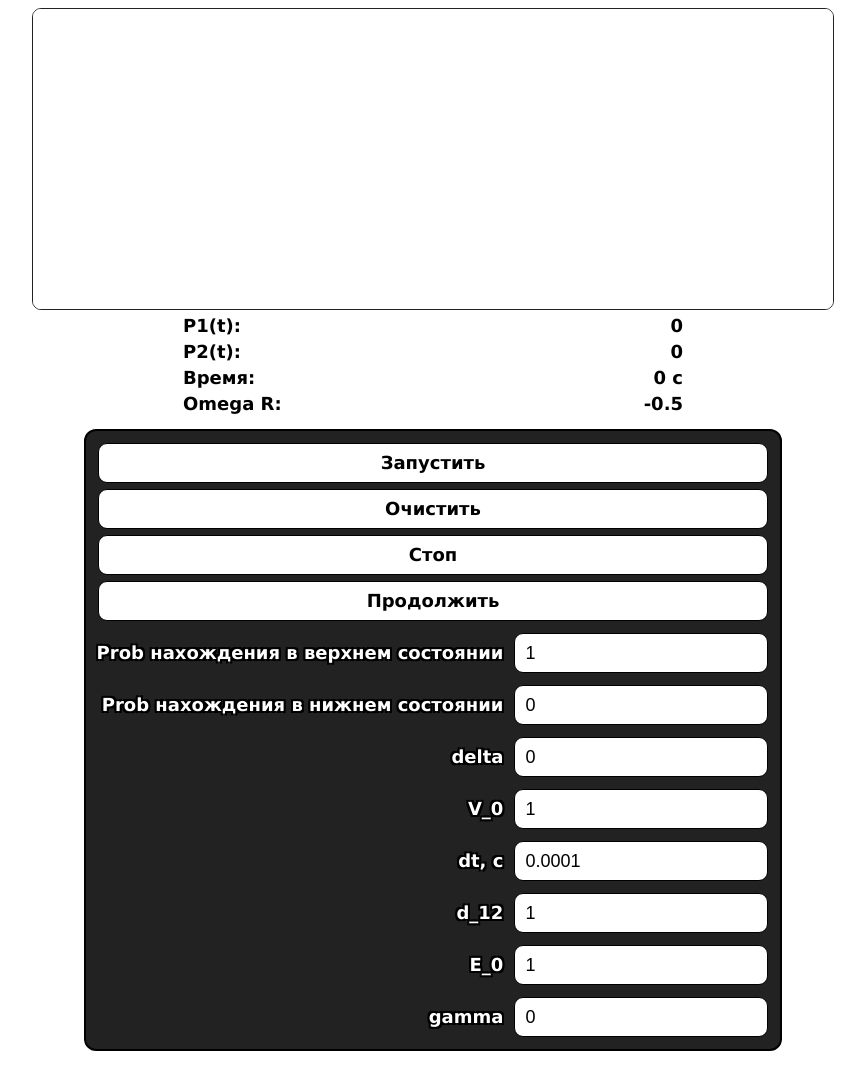
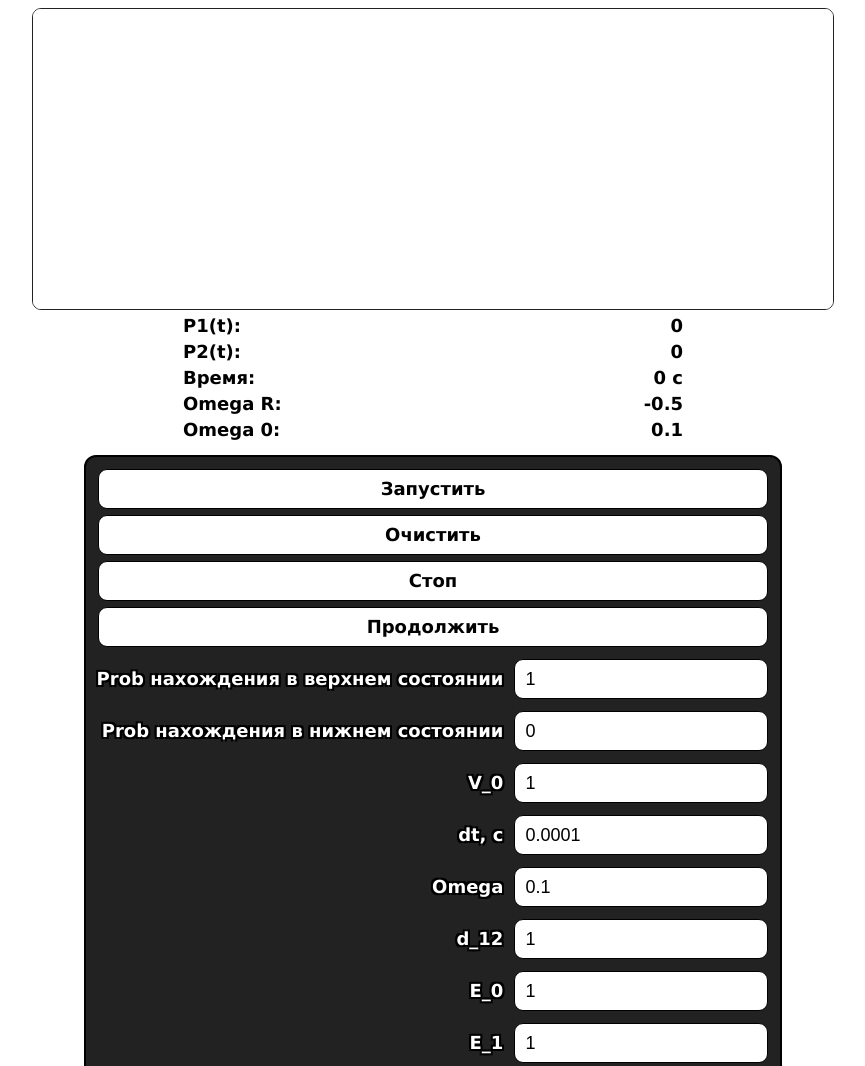
Before and after one commit to Danilaa56/modelling-depol-approximation, a plain HTML site: page index.html in a window 1280 px wide. Shown: the top 1066 px of the page, without its empty margins (207-1072 px from the left). Drawn offline with Linux system fonts and the light colour scheme.

Commit message:
feat: gamma works, probs go down to 0

```diff
--- a/index.html
+++ b/index.html
@@ -3,7 +3,7 @@
     <meta http-equiv="content-type" content="text/html; charset=UTF-8">
     <link rel="stylesheet" href="lib/style.css" type="text/css"/>
     <script src="lib/modelling-staff.js"></script>
-    <title>Солитоны</title>
+    <title>Дипольное приближение</title>
 </head>
 <body>
 <div style="text-align: center;">
@@ -27,8 +27,6 @@
     <script>
         // const hbar = 6.582_119_569 * 1E-16;
         const hbar = 1;
-        const E1 = 1;
-        const E2 = 1;
 
         let p_graph_1;
         let p_graph_2;
@@ -40,27 +38,33 @@
         let c_2;
 
         let Omega_R;
+        let Omega_0;
 
         let getP1 = () => P1;
         let getP2 = () => P2;
         let getT = () => t;
         let getOmega_R = () => Omega_R;
+        let getOmega_0 = () => Omega_0;
 
         createDataView("P1(t):", "p1", digits(getP1, 100), "");
         createDataView("P2(t):", "p2", digits(getP2, 100), "");
         createDataView("Время:", "t", digits(getT, 100), " с");
         createDataView("Omega R:", "Omega_R", digits(getOmega_R, 100), "");
+        createDataView("Omega 0:", "Omega_0", digits(getOmega_0, 100), "");
 
         let c0_1, c0_2, delta, dt, V_0;
-        let d_12, E_0, gamma;
+        let d_12, E_0, E_1, E_2, gamma, Omega;
         createControlView("Prob нахождения в верхнем состоянии", "c0_1", 1, (value) => c0_1 = Math.sqrt(value));
         createControlView("Prob нахождения в нижнем состоянии", "c0_2", 0, (value) => c0_2 = Math.sqrt(value));
-        createControlView("delta", "delta", 0, (value) => delta = value);
+        // createControlView("delta", "delta", 0, (value) => delta = value);
         createControlView("V_0", "V_0", 1, (value) => V_0 = value);
         createControlView("dt, с", "dt", 1E-4, (value) => dt = value);
+        createControlView("Omega", "Omega", 0.1, (value) => Omega = value);
         createControlView("d_12", "d_12", 1, (value) => d_12 = value);
         createControlView("E_0", "E_0", 1, (value) => E_0 = value);
-        createControlView("gamma", "gamma", 0, (value) => gamma = value); // gamma = 1 / tau
+        createControlView("E_1", "E_1", 1, (value) => E_1 = value);
+        createControlView("E_2", "E_2", 1.1, (value) => E_2 = value);
+        createControlView("gamma", "gamma", 0.05, (value) => gamma = value); // gamma = 1 / tau
 
         setOnInputUpdate(updateData);
 
@@ -115,11 +119,14 @@
             c_1 = [c0_1, 0];
             c_2 = [c0_2, 0];
 
-            Omega_R = -d_12 * E_0 / 2 / hbar;
+            Omega_0 = (E_2 - E_1) / hbar;
+            delta = Omega - Omega_0;
+            Omega_R = -d_12 * E_0 / (2 * hbar);
 
             t = 0;
 
             p_graph_1 = [];
+            p_graph_1.last = () => this[this.length - 1];
             p_graph_2 = [];
             clearGraphs();
 
@@ -191,11 +198,11 @@
             t += dt;
 
             let true_c_1 = c_mul(
-                c_exp([0, -E1 / hbar * t]),
+                c_exp([0, -E_1 / hbar * t]),
                 c_1);
 
             let true_c_2 = c_mul(
-                c_exp([0, -E2 / hbar * t]),
+                c_exp([0, -E_2 / hbar * t]),
                 c_1);
 
             let dc_1 =
@@ -208,9 +215,8 @@
                                 c_exp([0, delta * t])
                             )
                         )
-                        , c_mul(true_c_1, [gamma / 2, 0]))
+                        , c_mul(c_1, [0, -gamma / 2]))
                     , [0, 1]);
-            // dc_1 = c_mul(dc_1, [0.05, 0]);
 
             let dc_2 =
                 c_div(
@@ -222,7 +228,7 @@
                                 c_exp([0, -delta * t])
                             )
                         ),
-                        c_mul(true_c_2, [-gamma / 2, 0])
+                        c_mul(c_2, [0, -gamma / 2])
                     )
                     , [0, 1]);
 
@@ -236,6 +242,9 @@
                 p_graph_1[p_graph_1.length] = [t, P1];
                 if (p_graph_1.length > 2000)
                     p_graph_1 = p_graph_1.slice(p_graph_1.length - 2000);
+                p_graph_2[p_graph_2.length] = [t, P2];
+                if (p_graph_2.length > 2000)
+                    p_graph_2 = p_graph_2.slice(p_graph_2.length - 2000);
             }
         }
 
@@ -248,6 +257,7 @@
             renderContext.customTransform.x = -t + 5;
 
             renderContext.drawPath(p_graph_1);
+            renderContext.drawPath(p_graph_2);
 
             renderContext.drawLine(0, -1000, 0, 1000);
             renderContext.drawLine(-1000, 0, 1000, 0);
@@ -270,9 +280,7 @@
             }
             let pixelsPerMeterX = renderContext.canvas.width * 0.8 / renderContext.edges.width();
             let pixelsPerMeterY = renderContext.canvas.height * 0.8 / renderContext.edges.height();
-            let pixelsPerMeter = Math.min(pixelsPerMeterX, pixelsPerMeterY);
-
-            renderContext.edges.pixelsPerMeter = pixelsPerMeter;
+            renderContext.edges.pixelsPerMeter = Math.min(pixelsPerMeterX, pixelsPerMeterY);
             renderContext.edges.translate = {x: -renderContext.edges.minX / 5, y: -renderContext.edges.minY};
 
             renderContext.scale(renderContext.edges.pixelsPerMeter, renderContext.edges.pixelsPerMeter);
```
